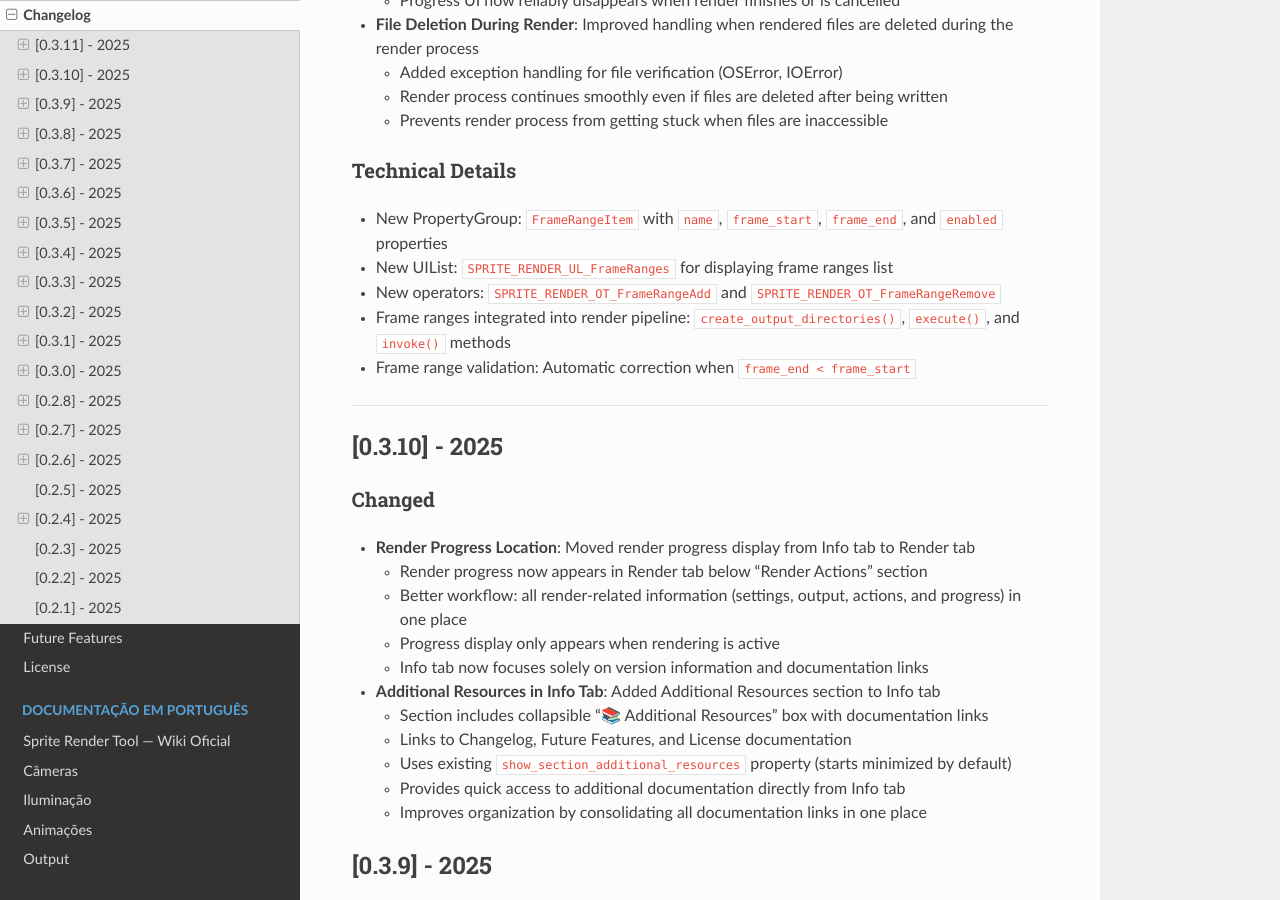
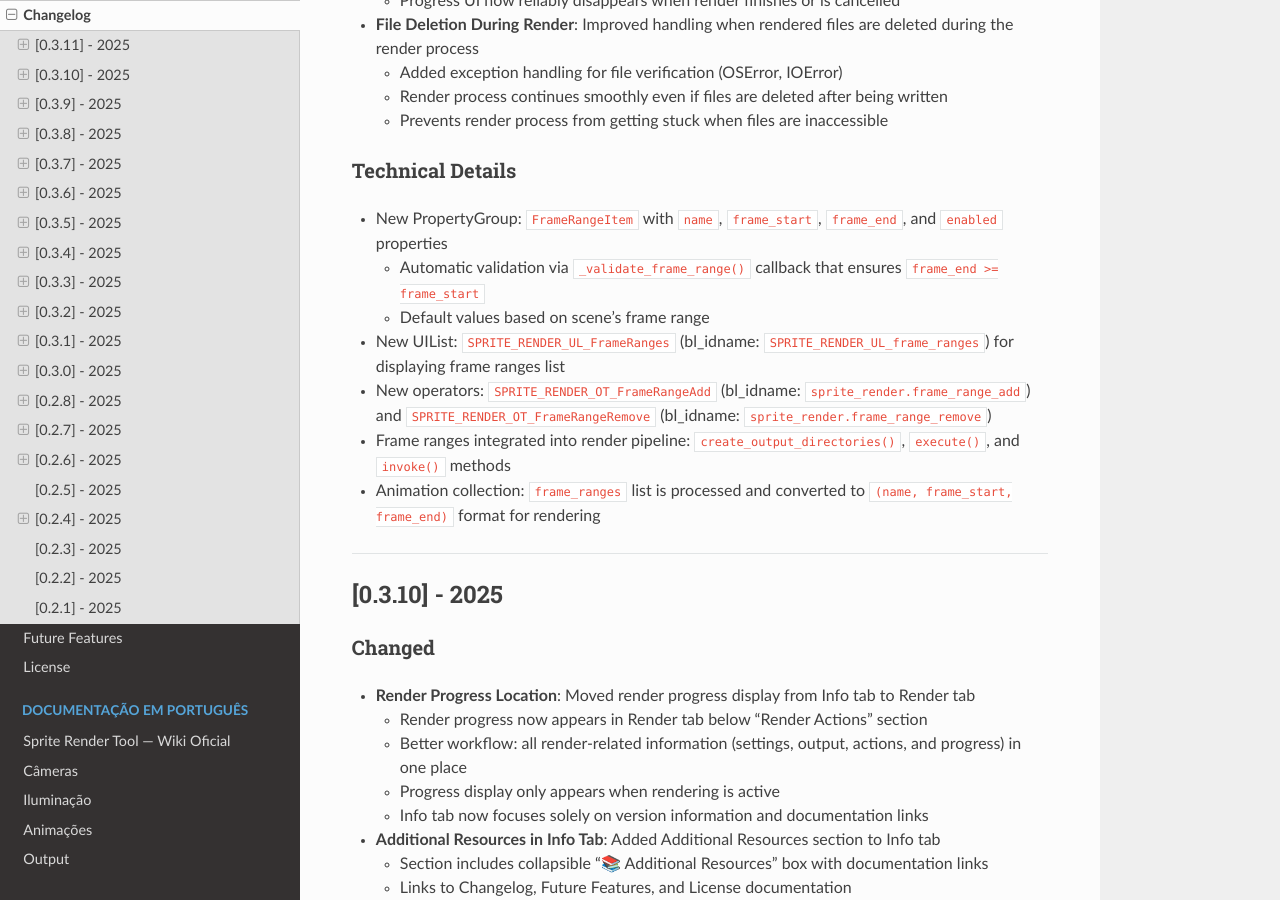
Before and after one commit to Lochzin/Sprite-Render-Tool-Wiki, a Sphinx documentation site: the page built from docs/en/Changelog.md, in a window 1280 px wide and 900 px high, scrolled down 1052 px. Built offline with Sphinx 7.4.7 and the Read the Docs theme 3.1.0, drawn with Linux system fonts in a browser that asks for light colours.

Commit message:
Frame Range Fix

```diff
--- a/docs/en/Changelog.md
+++ b/docs/en/Changelog.md
@@ -39,10 +39,12 @@ This page tracks changes to the **Sprite Render Tool** over time.
 
 ### Technical Details
 - New PropertyGroup: `FrameRangeItem` with `name`, `frame_start`, `frame_end`, and `enabled` properties
-- New UIList: `SPRITE_RENDER_UL_FrameRanges` for displaying frame ranges list
-- New operators: `SPRITE_RENDER_OT_FrameRangeAdd` and `SPRITE_RENDER_OT_FrameRangeRemove`
+  - Automatic validation via `_validate_frame_range()` callback that ensures `frame_end >= frame_start`
+  - Default values based on scene's frame range
+- New UIList: `SPRITE_RENDER_UL_FrameRanges` (bl_idname: `SPRITE_RENDER_UL_frame_ranges`) for displaying frame ranges list
+- New operators: `SPRITE_RENDER_OT_FrameRangeAdd` (bl_idname: `sprite_render.frame_range_add`) and `SPRITE_RENDER_OT_FrameRangeRemove` (bl_idname: `sprite_render.frame_range_remove`)
 - Frame ranges integrated into render pipeline: `create_output_directories()`, `execute()`, and `invoke()` methods
-- Frame range validation: Automatic correction when `frame_end < frame_start`
+- Animation collection: `frame_ranges` list is processed and converted to `(name, frame_start, frame_end)` format for rendering
 
 ---
 
```
Also changed, not shown: docs/en/Animations.md (+5 -2 lines), docs/en/index.md (+4 -1 lines), docs/pt/Animations.md (+5 -2 lines), docs/pt/Changelog.md (+5 -3 lines), docs/pt/index.md (+4 -1 lines).
